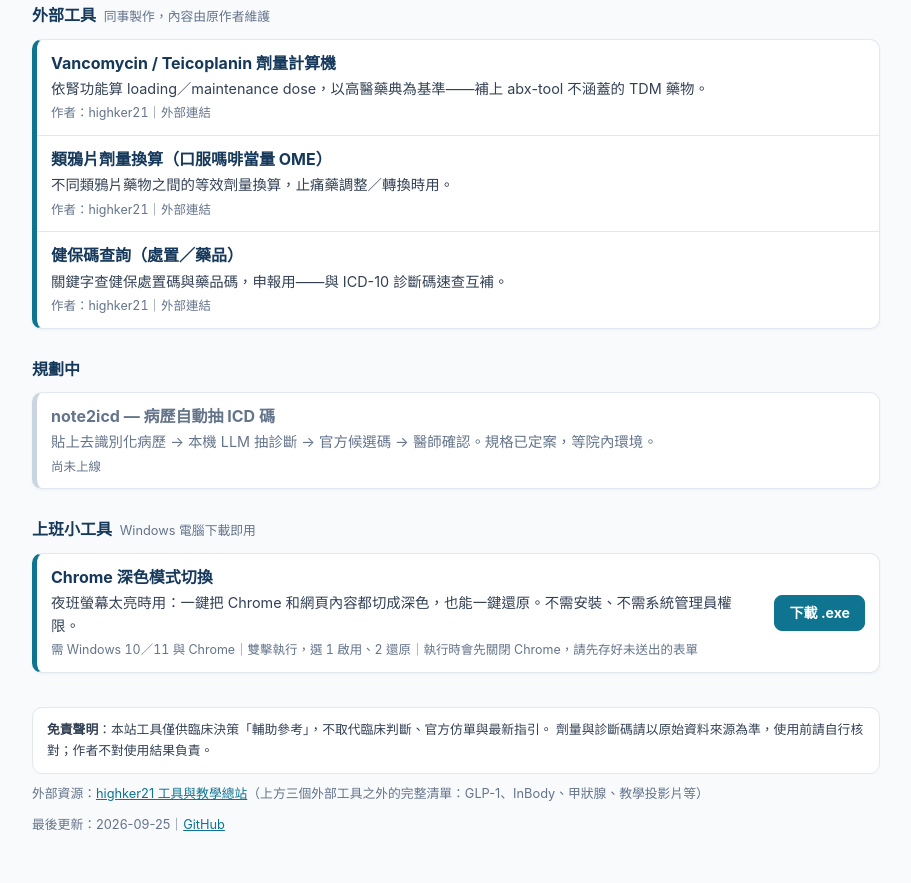
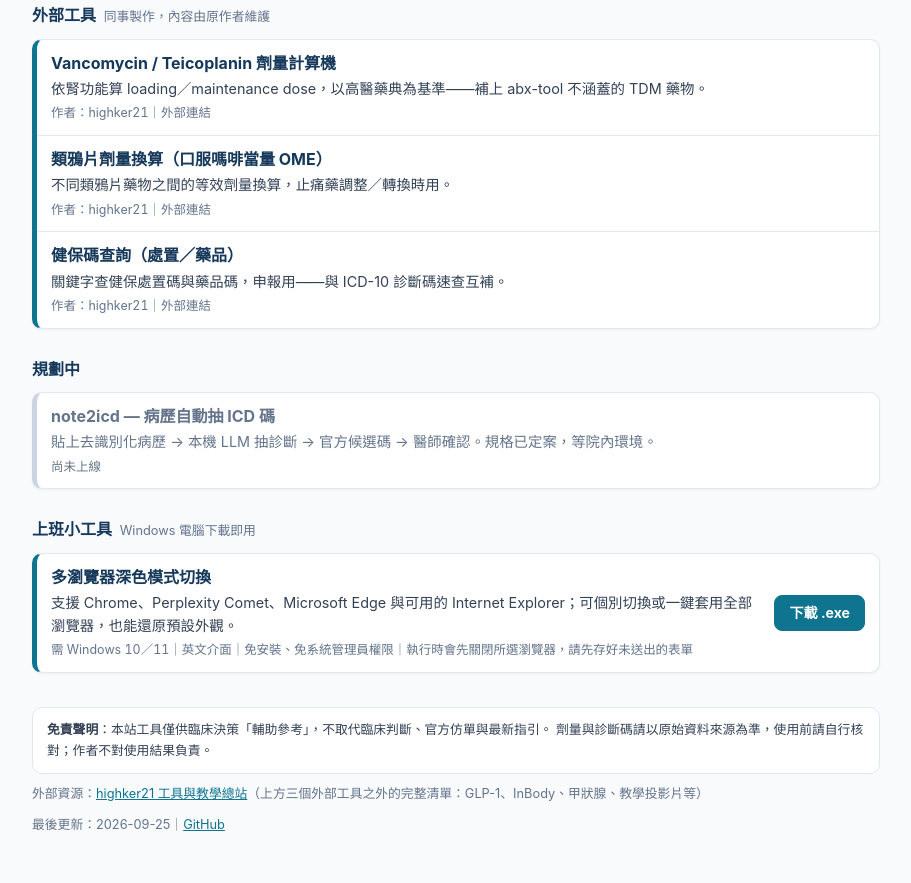
Before and after one commit to xyzKIWI/ed-tools, a plain HTML site: page index.html in a window 1280 px wide. Shown: the part 920-1803 px from the top of the page, without its empty margins (184-1095 px from the left). Drawn offline with Linux system fonts and the light colour scheme.

Commit message:
Update browser dark mode tool to multi-browser v1.2.0

```diff
--- a/index.html
+++ b/index.html
@@ -215,11 +215,11 @@
   <section class="sec" data-sec>
     <h2>上班小工具<small>Windows 電腦下載即用</small></h2>
     <div class="rows">
-      <div class="row item dl" data-kw="Chrome 深色模式 暗色 夜間 dark mode 護眼 夜班 exe Windows 下載">
+      <div class="row item dl" data-kw="多瀏覽器 Chrome Comet Edge IE 深色模式 暗色 夜間 dark mode 護眼 夜班 exe Windows 下載">
         <div class="txt">
-          <span class="name">Chrome 深色模式切換</span>
-          <span class="desc">夜班螢幕太亮時用：一鍵把 Chrome 和網頁內容都切成深色，也能一鍵還原。不需安裝、不需系統管理員權限。</span>
-          <span class="meta">需 Windows 10／11 與 Chrome｜雙擊執行，選 1 啟用、2 還原｜執行時會先關閉 Chrome，請先存好未送出的表單</span>
+          <span class="name">多瀏覽器深色模式切換</span>
+          <span class="desc">支援 Chrome、Perplexity Comet、Microsoft Edge 與可用的 Internet Explorer；可個別切換或一鍵套用全部瀏覽器，也能還原預設外觀。</span>
+          <span class="meta">需 Windows 10／11｜英文介面｜免安裝、免系統管理員權限｜執行時會先關閉所選瀏覽器，請先存好未送出的表單</span>
         </div>
         <div class="btns">
           <a class="btn primary" href="https://tools.kiwi-ai.uk/ChromeDarkModeTool.exe" download>下載 .exe</a>
```
Also changed, not shown: README.md, 1 other file.
